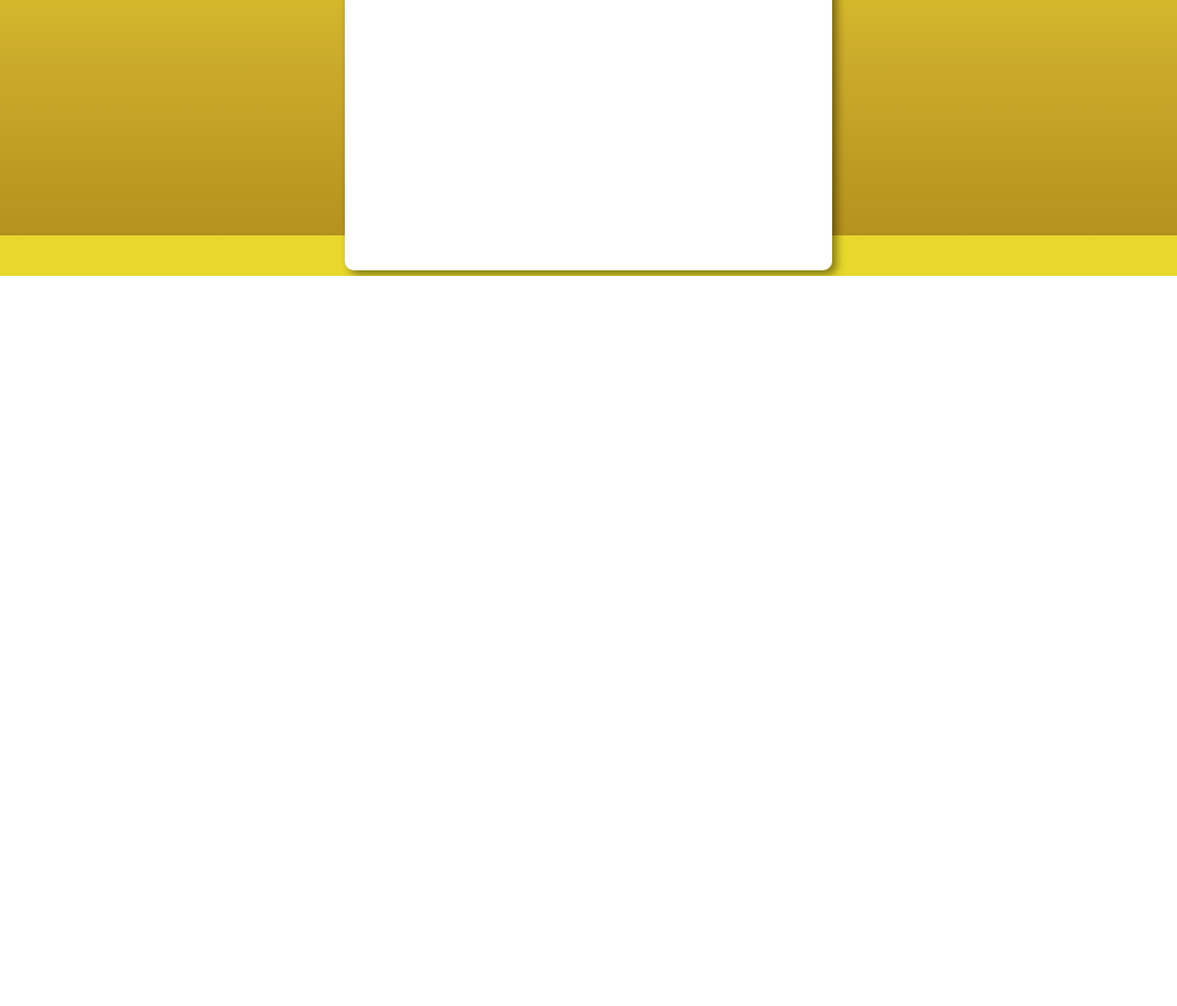
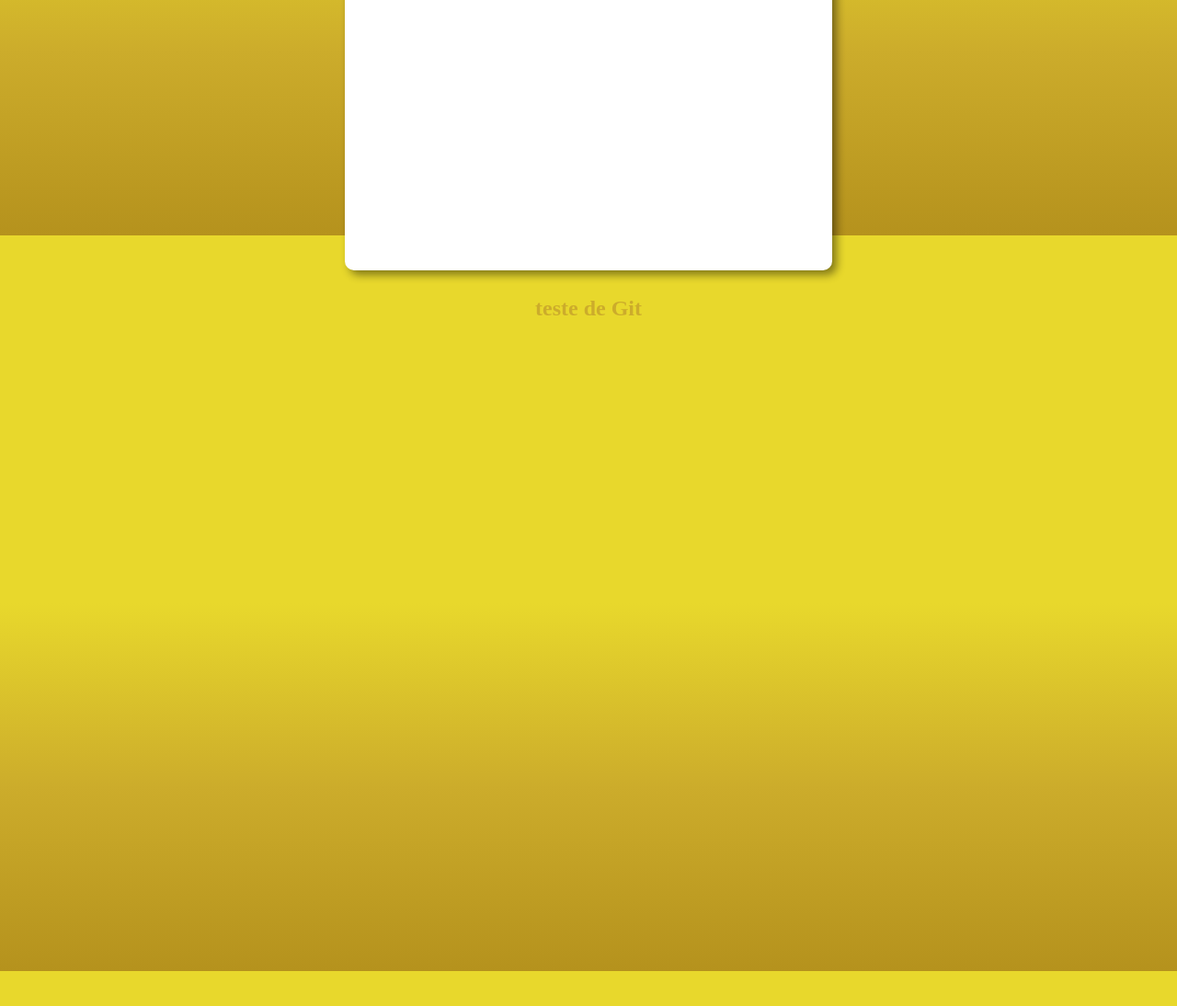
Before and after one commit to GabrielOliveiraBar/CSS, a plain HTML site: page ex016/cor02.html in a window 1280 px wide. Shown: the part 544-1638 px from the top of the page at 92% size. Before the commit the page ends 844 px from the top, so only its background shows below. Drawn offline with Linux system fonts and the light colour scheme.

Commit message:
Adicionei um <h2>

```diff
--- a/ex016/cor02.html
+++ b/ex016/cor02.html
@@ -30,6 +30,9 @@
 <body>
   <main>
       <h1>Testando Gradientes</h1>
+      <h2>teste de Git
+
+      </h2>
   </main>
 
 
```
